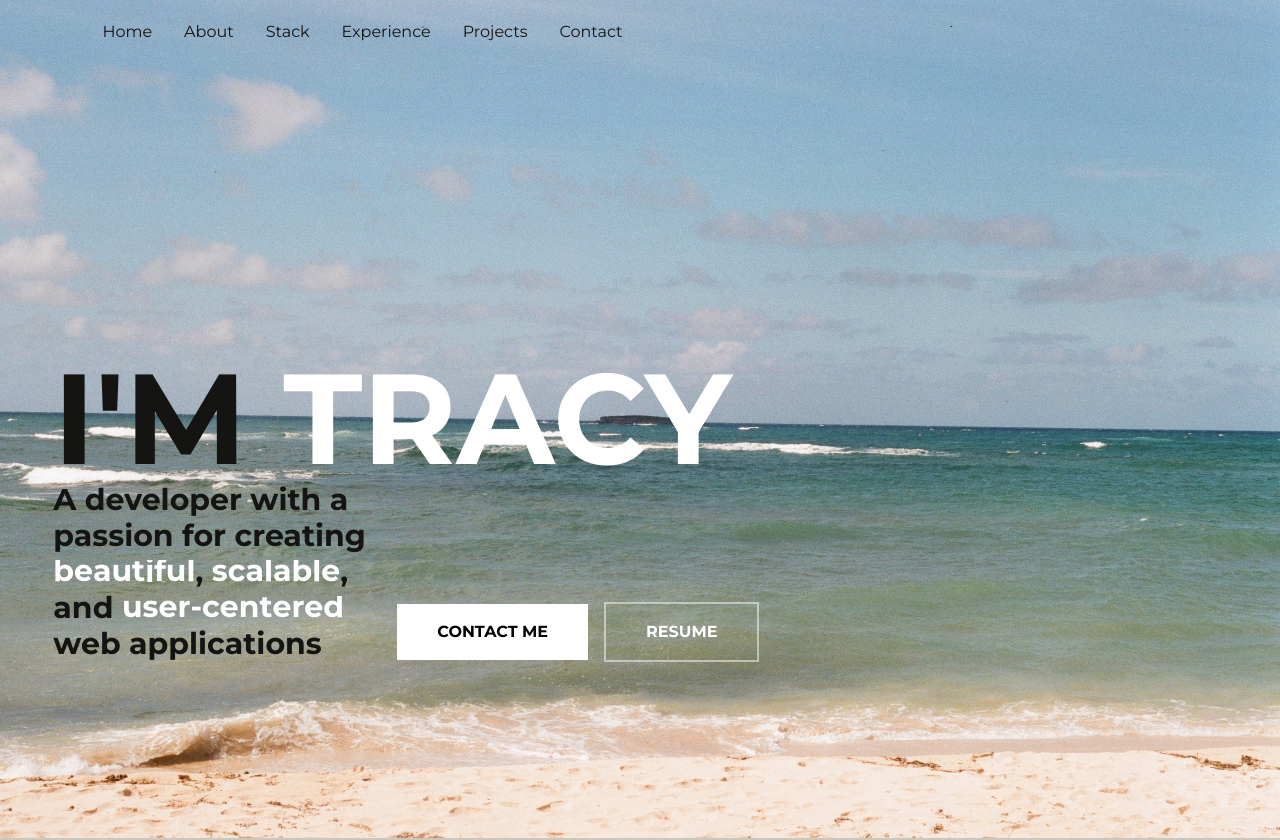
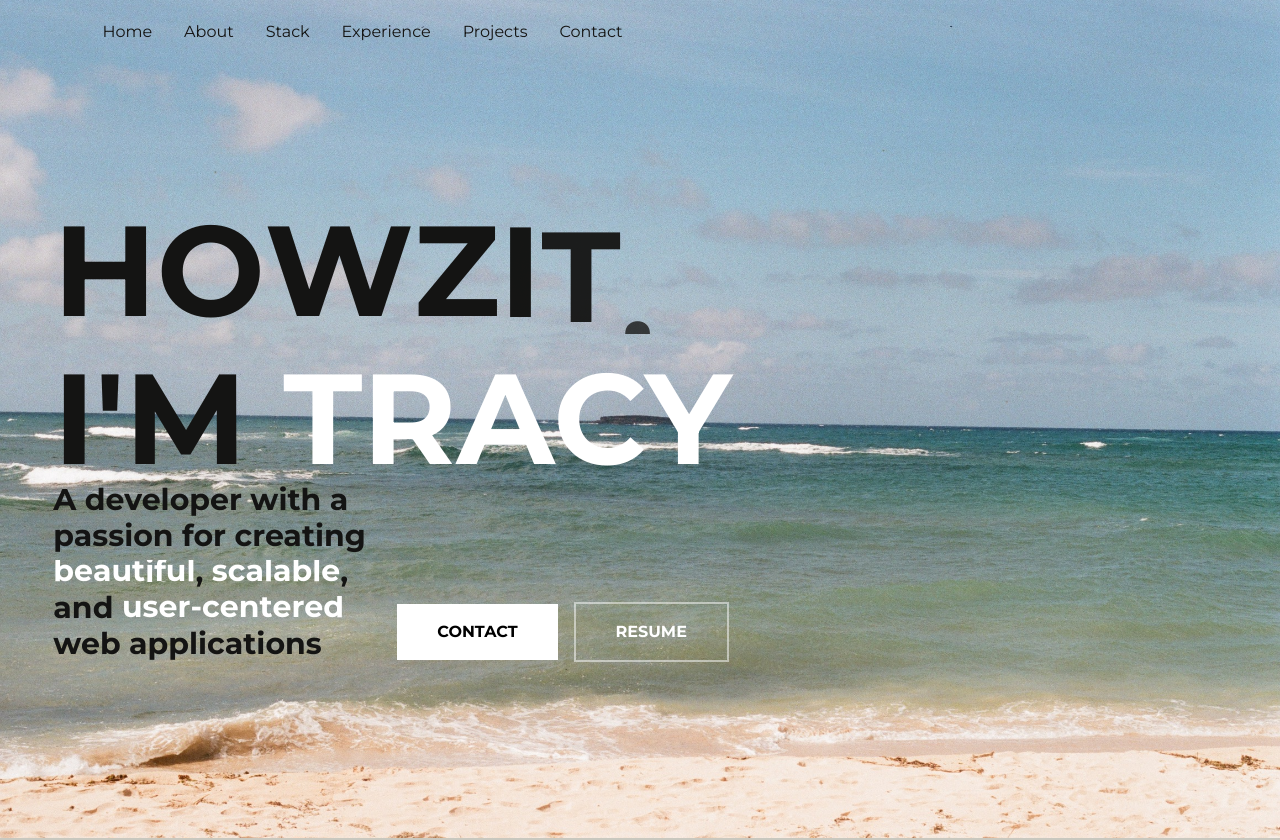
Before and after one commit to tracytnb/tracytnb-portfolio, a Next.js app: page / in a window 1280 px wide. Shown: the top 840 px of the page. Built offline with nearby package versions, Linux system fonts and the light colour scheme; a web font is replaced by a local one.

Commit message:
added vietnamese text and updated staggering

```diff
--- a/app/components/Header.tsx
+++ b/app/components/Header.tsx
@@ -24,11 +24,11 @@ const headerItemVariants = {
   },
 };
 
-const greetingText = ["ALOHA,", "HELLO,", "HOWZIT,"];
+const greetingText = ["ALOHA,", "HELLO,", "HOWZIT,", "XIN CHÀO,"];
 
-const GREETING_INTERVAL_MS = 2800;
+const GREETING_INTERVAL_MS = 2400;
 const GREETING_SLIDE_DURATION = 0.9;
-const LETTER_STAGGER = 0.16;
+const LETTER_STAGGER = 0.12;
 
 const greetingContainerVariants = {
   hidden: {},
@@ -219,7 +219,7 @@ const Header = () => {
                 variants={headerItemVariants}
                 className="inline-flex shrink-0 items-center gap-2 bg-white px-10 py-3 font-bold text-black"
               >
-                CONTACT ME
+                CONTACT
               </motion.a>
               <motion.a
                 href="/Resume_Tracy_Bui.pdf"
```
